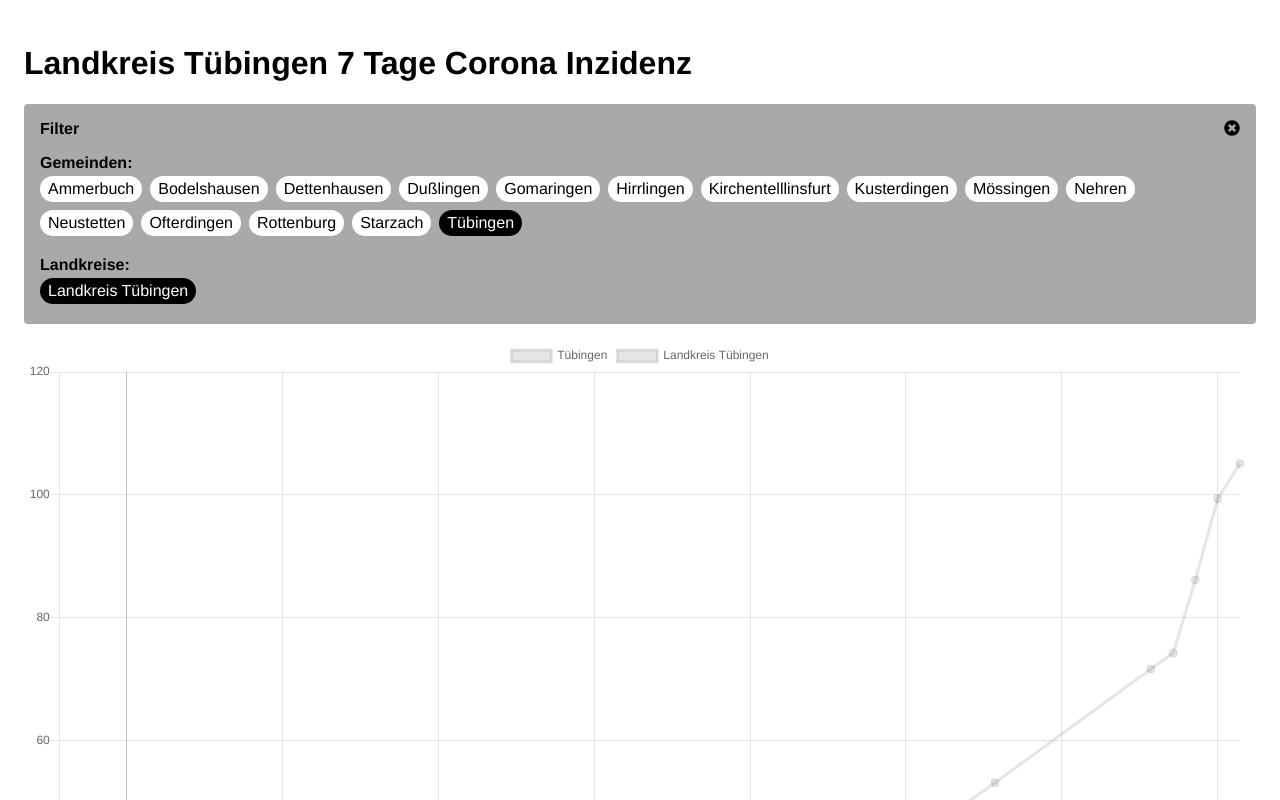
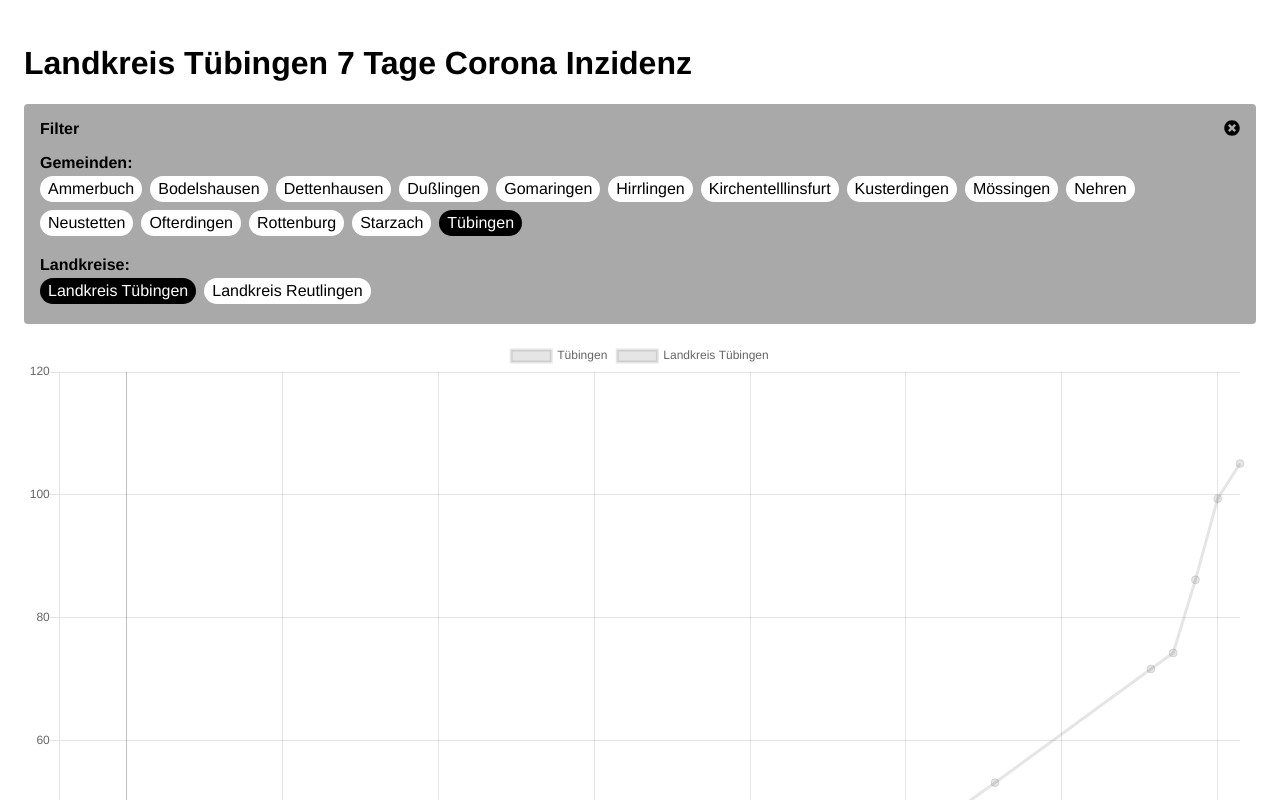
Before and after one commit to joeldomke/corona-incidence-tuebingen, a Vue app: page / in a window 1280 px wide. Shown: the top 800 px of the page. Built offline with nearby package versions, Linux system fonts and the light colour scheme.

Commit message:
Add data for Landkreis Reutlingen

```diff
--- a/src/data/corona_data.js
+++ b/src/data/corona_data.js
@@ -96,6 +96,11 @@ export function getCoronaData() {
                     cumulativeCases: 5875,
                     newCasesLast7Days: 82
                 },
+                {
+                    name: 'Landkreis Reutlingen',
+                    cumulativeCases: 8564,
+                    newCasesLast7Days: 165
+                },
             ],
         },
         {
@@ -180,6 +185,11 @@ export function getCoronaData() {
                     name: 'Landkreis Tübingen',
                     cumulativeCases: 5938,
                     newCasesLast7Days: 58
+                },
+                {
+                    name: 'Landkreis Reutlingen',
+                    cumulativeCases: 8644,
+                    newCasesLast7Days: 84
                 },
             ],
         },
@@ -266,6 +276,11 @@ export function getCoronaData() {
                     cumulativeCases: 6036,
                     newCasesLast7Days: 96
                 },
+                {
+                    name: 'Landkreis Reutlingen',
+                    cumulativeCases: 8748,
+                    newCasesLast7Days: 102
+                },
             ],
         },
         {
@@ -350,6 +365,11 @@ export function getCoronaData() {
                     name: 'Landkreis Tübingen',
                     cumulativeCases: 6106,
                     newCasesLast7Days: 86
+                },
+                {
+                    name: 'Landkreis Reutlingen',
+                    cumulativeCases: 8883,
+                    newCasesLast7Days: 146
                 },
             ],
         },
@@ -436,6 +456,11 @@ export function getCoronaData() {
                     cumulativeCases: 6188,
                     newCasesLast7Days: 80
                 },
+                {
+                    name: 'Landkreis Reutlingen',
+                    cumulativeCases: 9050,
+                    newCasesLast7Days: 148
+                },
             ],
         },
         {
@@ -520,6 +545,11 @@ export function getCoronaData() {
                     name: 'Landkreis Tübingen',
                     cumulativeCases: 6269,
                     newCasesLast7Days: 80
+                },
+                {
+                    name: 'Landkreis Reutlingen',
+                    cumulativeCases: 9237,
+                    newCasesLast7Days: 176
                 },
             ]
         },
@@ -606,6 +636,11 @@ export function getCoronaData() {
                     cumulativeCases: 6390,
                     newCasesLast7Days: 121
                 },
+                {
+                    name: 'Landkreis Reutlingen',
+                    cumulativeCases: 9519,
+                    newCasesLast7Days: 266
+                },
             ]
         },
         {
@@ -690,7 +725,12 @@ export function getCoronaData() {
                     name: 'Landkreis Tübingen',
                     cumulativeCases: 6561,
                     newCasesLast7Days: 163
-                }
+                },
+                {
+                    name: 'Landkreis Reutlingen',
+                    cumulativeCases: 9890,
+                    newCasesLast7Days: 342
+                },
             ]
         },
         {
@@ -700,6 +740,11 @@ export function getCoronaData() {
                     name: 'Landkreis Tübingen',
                     cumulativeCases: 6601,
                     newCasesLast7Days: 169
+                },
+                {
+                    name: 'Landkreis Reutlingen',
+                    cumulativeCases: 9962,
+                    newCasesLast7Days: 338
                 },
             ]
         },
@@ -711,6 +756,11 @@ export function getCoronaData() {
                     cumulativeCases: 6654,
                     newCasesLast7Days: 196
                 },
+                {
+                    name: 'Landkreis Reutlingen',
+                    cumulativeCases: 10002,
+                    newCasesLast7Days: 311
+                },
             ]
         },
         {
@@ -720,6 +770,11 @@ export function getCoronaData() {
                     name: 'Landkreis Tübingen',
                     cumulativeCases: 6691,
                     newCasesLast7Days: 226
+                },
+                {
+                    name: 'Landkreis Reutlingen',
+                    cumulativeCases: 10044,
+                    newCasesLast7Days: 347
                 },
             ]
         },
@@ -731,6 +786,11 @@ export function getCoronaData() {
                     cumulativeCases: 6716,
                     newCasesLast7Days: 239
                 },
+                {
+                    name: 'Landkreis Reutlingen',
+                    cumulativeCases: 10068,
+                    newCasesLast7Days: 334
+                },
             ]
         },
     ]
--- a/src/data/timeline_data.js
+++ b/src/data/timeline_data.js
@@ -69,6 +69,10 @@ export function getTimelineData () {
         'Landkreis Tübingen': {
             inhabitants: 227426,
             category: TimelineCategories.district
+        },
+        'Landkreis Reutlingen': {
+            inhabitants: 287445,
+            category: TimelineCategories.district
         }
     };
 }
```
